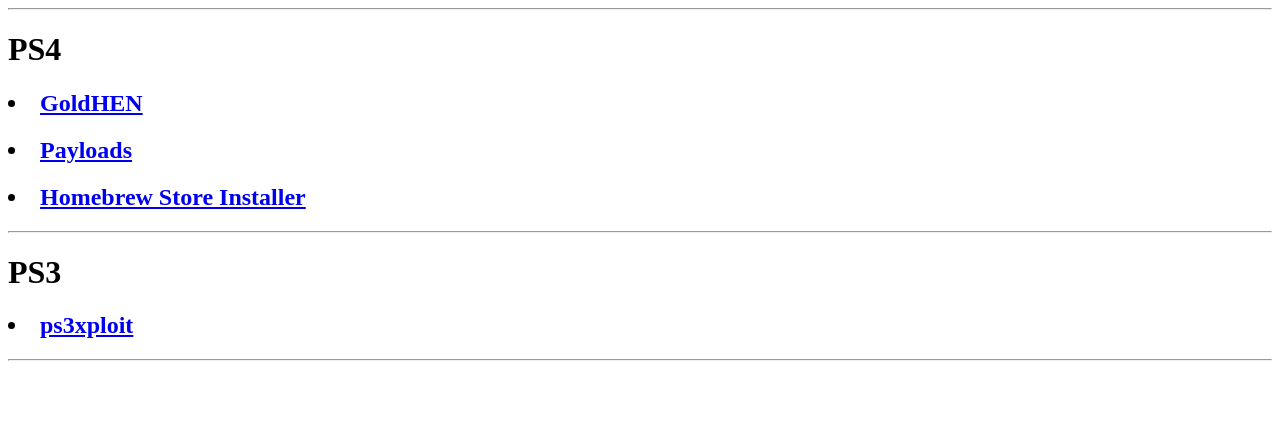
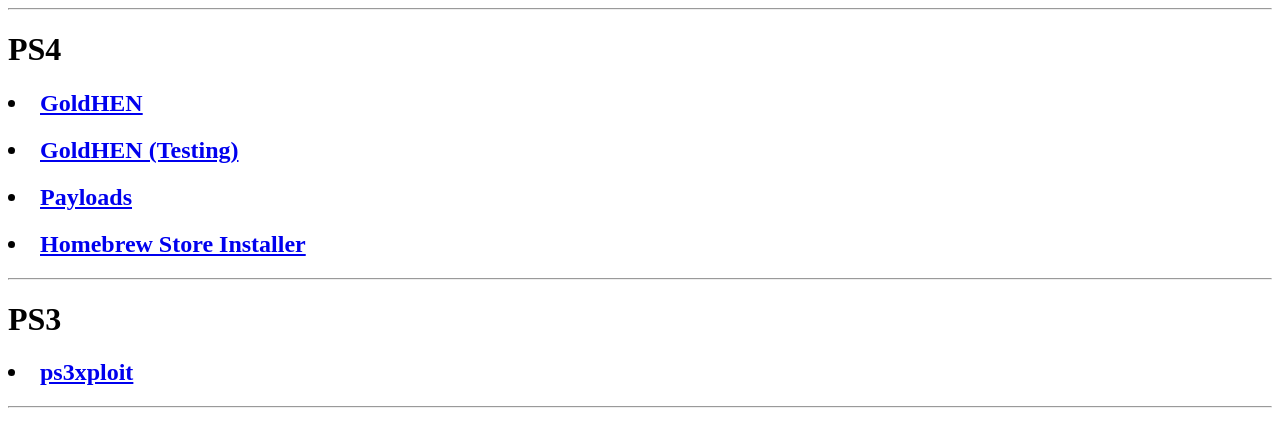
Before and after one commit to unrealnegan/unrealnegan.github.io, a plain HTML site: page index.html in a window 1280 px wide. Drawn offline with Linux system fonts and the light colour scheme.

Commit message:
Update index.html

```diff
--- a/index.html
+++ b/index.html
@@ -2,6 +2,7 @@
 <hr>
 <p><h1>PS4</h1></p>
 <p><h2><li><a href="https://unrealnegan.github.io/GoldHEN/">GoldHEN</a></li></h2></p>
+<p><h2><li><a href="https://unrealnegan.github.io/GoldHEN_test/">GoldHEN (Testing)</a></li></h2></p>
 <p><h2><li><a href="http://karo218.ir/">Payloads</a></li></h2></p>
 <p><h2><li><a href="https://pkg-zone.com/install">Homebrew Store Installer</a></li></h2></p>
 <hr>
```
